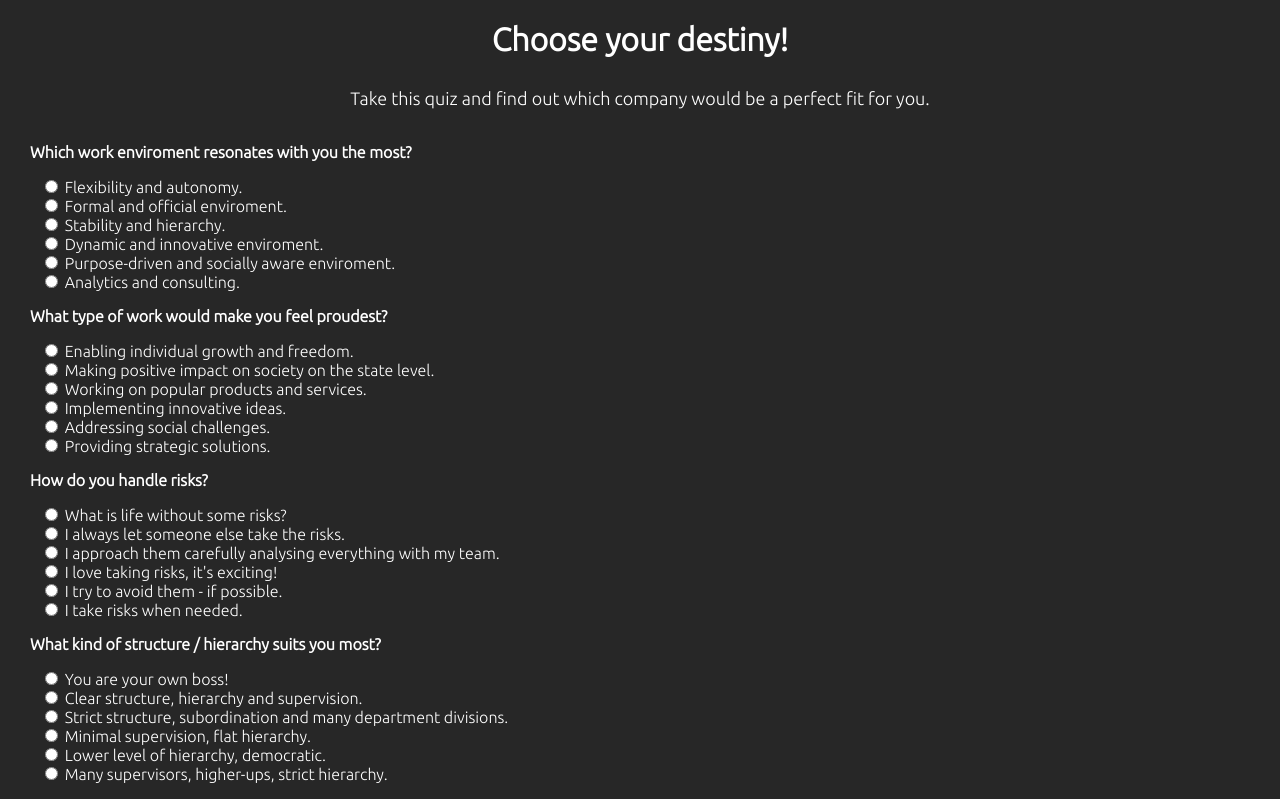
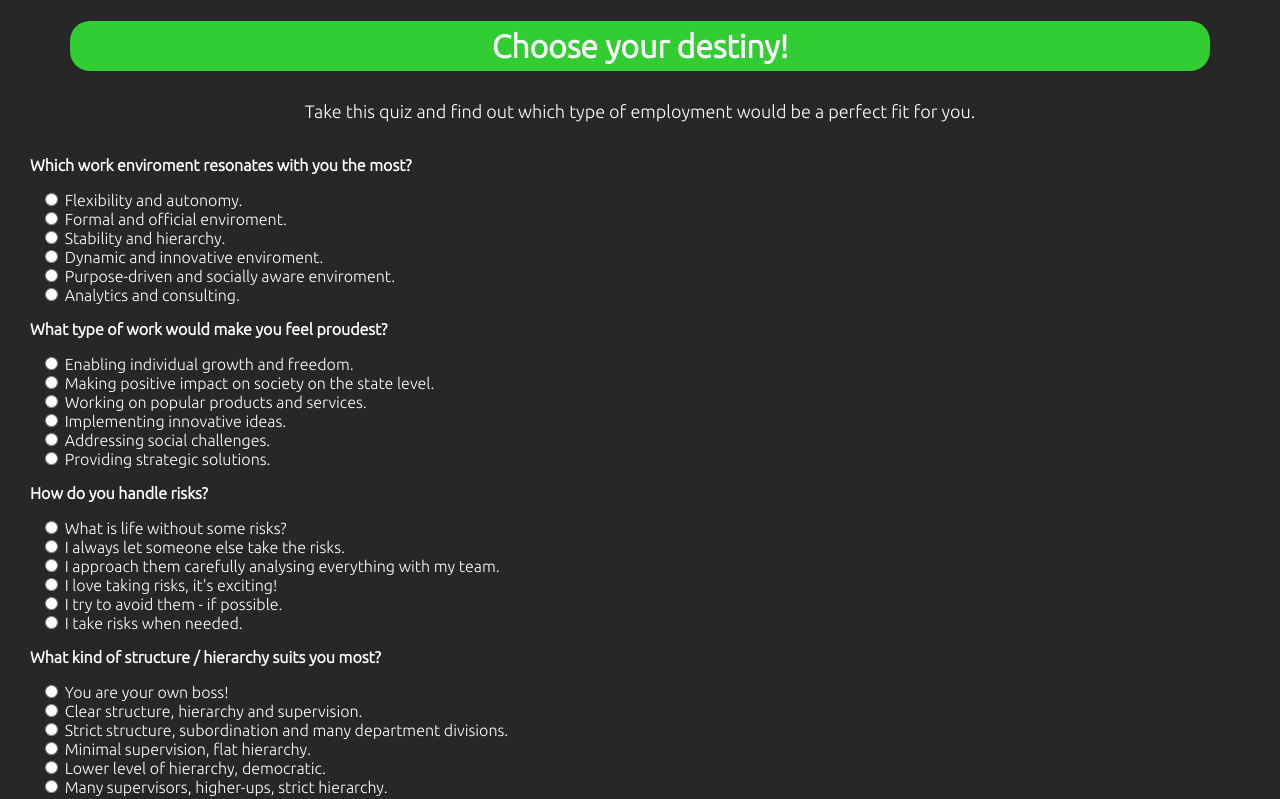
Before and after one commit to PoppyRed91/Quiz, a plain HTML site: page index.html in a window 1280 px wide. Shown: the top 799 px of the page. Drawn offline with Linux system fonts and the light colour scheme.

Commit message:
final version
totally final version

```diff
--- a/index.html
+++ b/index.html
@@ -13,7 +13,7 @@
   <body>
     <div class="main-menu">
         <h1>Choose your destiny!</h1>
-        <p>Take this quiz and find out which company would be a perfect fit for you.</p>
+        <p>Take this quiz and find out which type of employment would be a perfect fit for you.</p>
     </div>
 
     <div id="question" class="question">
--- a/style.css
+++ b/style.css
@@ -13,6 +13,12 @@ h1 {
     color: white;
     display: flex;
     justify-content: center;
+    align-items: center;
+    background-color: limegreen;
+    margin-left: 70px;
+    margin-right: 70px;
+    height: 50px;
+    border-radius: 20px;
 }
 
 .main-menu > p {
```
